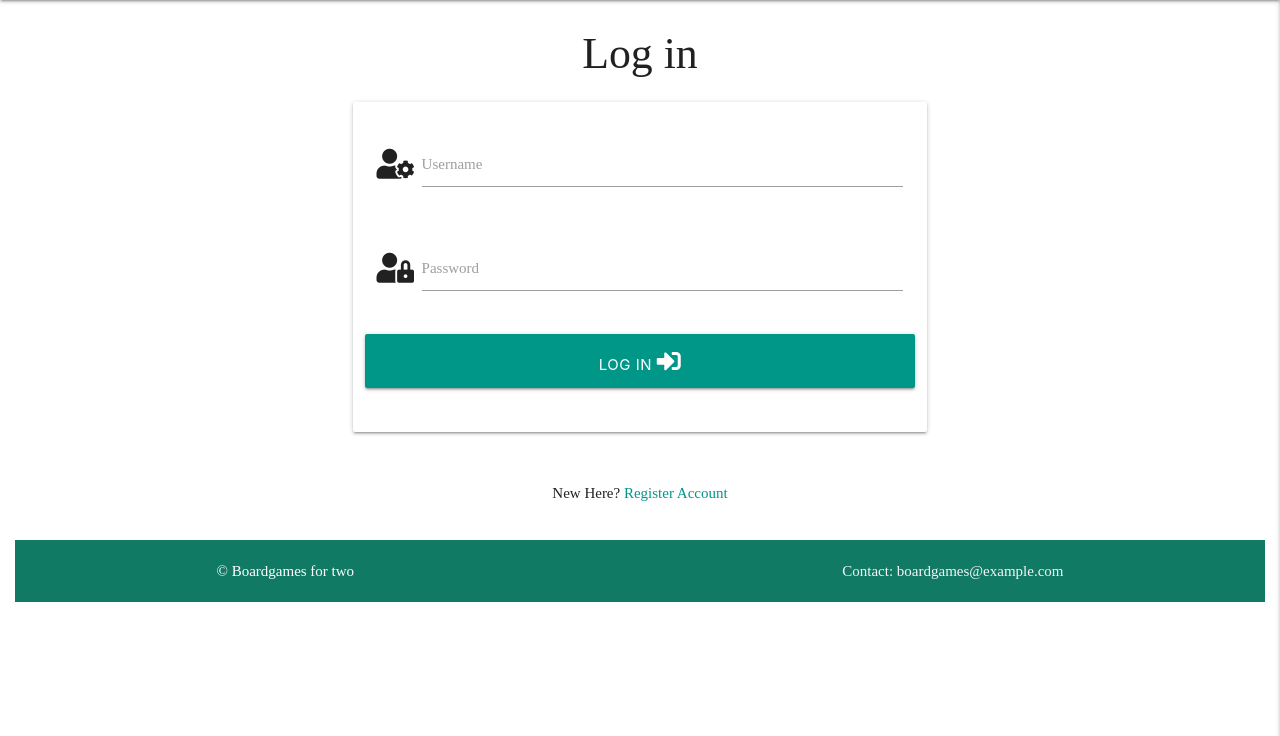
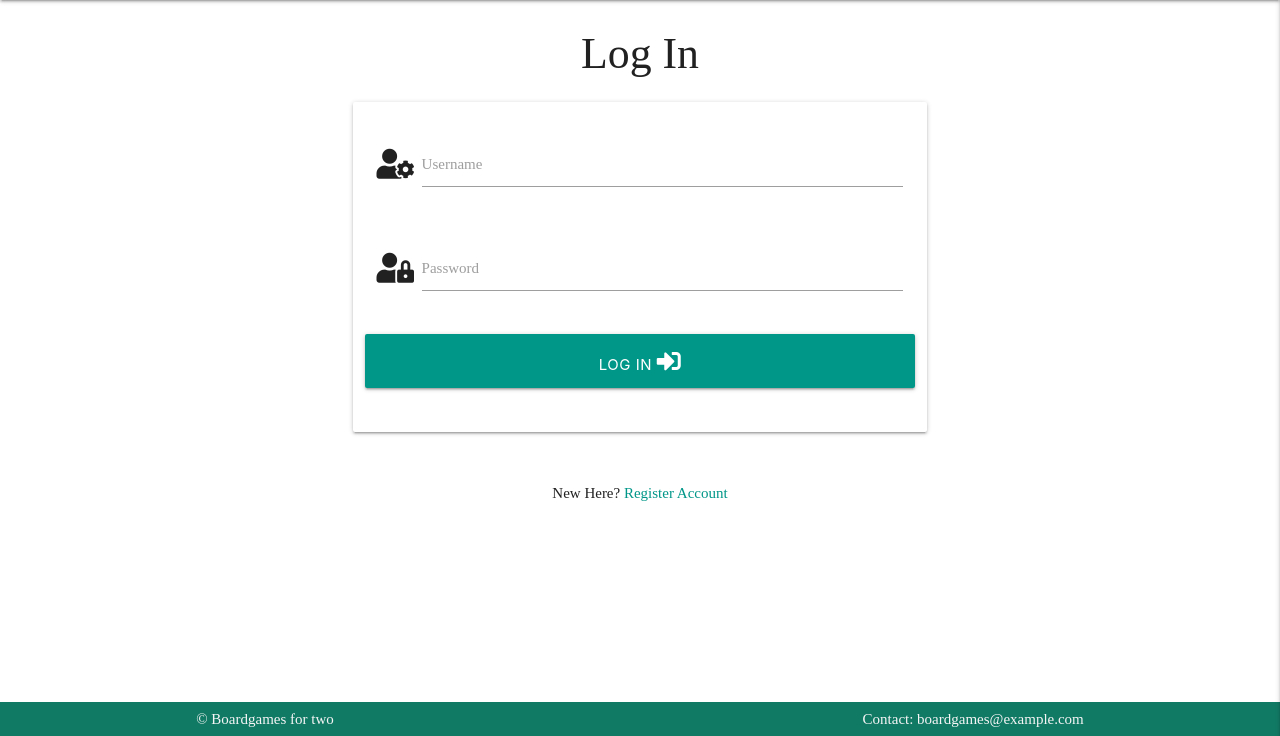
Before and after one commit to Code-Institute-Submissions/Tess2019-myReviewSite, a Flask app: page /login in a window 1280 px wide. Shown: the part 64-800 px from the top of the page. Run offline with Flask 2, Linux system fonts and the light colour scheme; some libraries are stand-ins or nearby versions.

Commit message:
add images in static

```diff
--- a/static/css/style.css
+++ b/static/css/style.css
@@ -1,7 +1,16 @@
 html{
     font-family: 'Merriweather', serif
 }
+ /*{
+  background-image: url('../images/hexagon.jpeg');
+  background-repeat: no-repeat;
+  background-size: cover;
+}*/
 
+/*---------------Navbar------------------------------*/
+.nav-wrapper{
+    background-color: #117A65;
+}
 
 nav .brand-logo {
     position: absolute;
@@ -11,19 +20,18 @@ nav .brand-logo {
     padding-left: 10px;
 }
 
+/*----------message when registration, login, logout, valid and invalid---*/
 flashes h4 {
     line-height: 2;
 }
 
-.nav-wrapper{
-    background-color: #117A65;
-}
 
+/*--------------Search action--------------------------*/
 .search text-shadow{
     background-color: #38A18C;
 }
 
-
+/*---------Card for the member list--------------------*/
 .row card-panel {
     width: 200px;
     display: flex;
@@ -35,6 +43,7 @@ flashes h4 {
     padding:80px;
 }
 
+/* ---------card-img for the boargames main page----------*/
 .card .card-image .card-title{
     background-color:none;
     font-weight: bold;
@@ -45,10 +54,7 @@ flashes h4 {
   align-content: center;
   padding: 40px;
 }
-.card .card-action{
-    background-color: #117A65;
-}
-
+/*----------text under img in boardgames-----------------*/
 .card .card-content p{
     border-radius: 0 0 2px 2px;
     padding-left: 15px;
@@ -58,13 +64,23 @@ flashes h4 {
     font-size: larger;
 }
 
+/* link in boardgames*/
+.card .card-action{
+    background-color: #117A65;
+}
+
+
 .btn-small {
     margin:5px;
 }
 
-footer{
-  margin:15px;
-  padding:20px;
+/* ------fixed footer modified from w3schools------*/
+.footer{
+  position:fixed;
+  left:0;
+  bottom:0;
+  padding:6px;
+  width: 100%;
   background-color: #117A65;
   color:white;
 }
--- a/templates/base.html
+++ b/templates/base.html
@@ -39,7 +39,7 @@
                 </nav>
 
             <!--mobile sidenav-->
-            <!--for the mobile collapsible menu, jquery in script.js  -->
+            <!--for the mobile collapsible menu from materialize, jquery in script.js  -->
             <ul class="sidenav" id="mobile-demo">
                 <li><a href="{{ url_for('get_boardgames') }}">Home</a></li>
                 <li><a href="{{ url_for('about') }}">About</a></li>
@@ -79,8 +79,9 @@
     <footer>
     <div class="footer">
             <div class="container">
-            © Boardgames for two
-            <a class="grey-text text-lighten-4 right" href="#!">Contact: boardgames@example.com</a>
+            <div class="grey-text text-lighten-4 left">© Boardgames for two</div>
+            <!----feature left to add a link to mail-->
+            <a class="grey-text text-lighten-4 right">Contact: boardgames@example.com</a>
             </div>
           </div>
     </footer>
--- a/templates/login.html
+++ b/templates/login.html
@@ -1,7 +1,7 @@
 {% extends "base.html" %}
 {% block content %}
 
-    <h3 class="center-align">Log in</h3>
+    <h3 class="center-align">Log In</h3>
 
     <div class="row">
         <form class="col s12 m8 offset-m2" method="Post" action="{{ url_for('login') }}">
--- a/templates/member_list.html
+++ b/templates/member_list.html
@@ -27,6 +27,7 @@
                     </div>
                 </div>
             {% endfor%}
+
         </div>
     </div>
 
```
Also changed, not shown: templates/boardgames.html (+3 -4 lines), static/images/boardgame.jpeg (renamed from templates/boardgame.jpeg), static/images/dice.jpeg (renamed from templates/dice.jpeg), static/images/hexagon.jpeg (renamed from templates/hexagon.jpeg).
